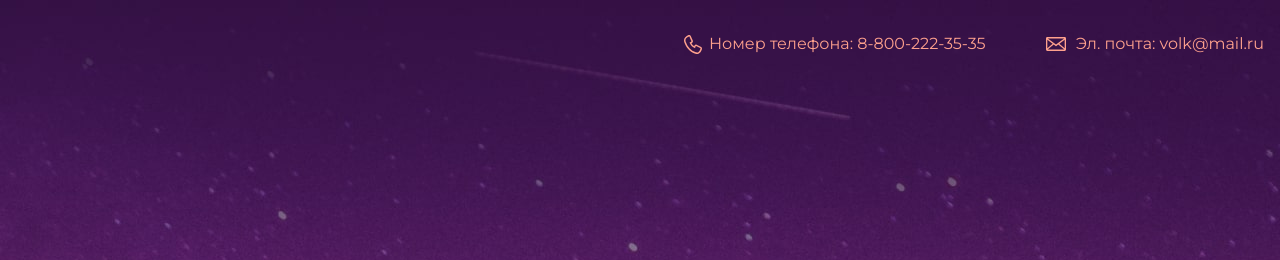
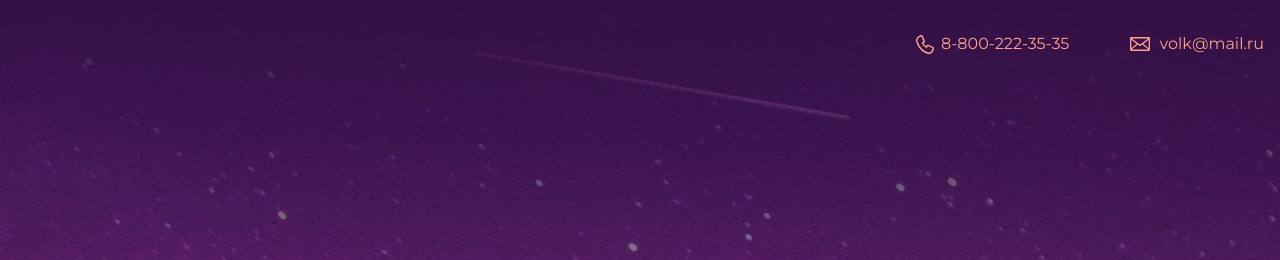
Before and after one commit to ilya0407/Internet_tehnologies_lab, a plain HTML site: page index.html in a window 1280 px wide. Shown: the top 260 px of the page. Drawn offline with Linux system fonts and the light colour scheme.

Commit message:
Update index.html

```diff
--- a/index.html
+++ b/index.html
@@ -11,8 +11,8 @@
   <body>
     <header class="page-header">
       <div class="container">
-      <a href="tel:8-800-222-35-35" class="header-phone">Номер телефона: 8-800-222-35-35</a>
-      <a href="mailto:volk@mail.ru" class="header-email">Эл. почта: volk@mail.ru</a>
+      <a href="tel:8-800-222-35-35" class="header-phone"> 8-800-222-35-35</a>
+      <a href="mailto:volk@mail.ru" class="header-email"> volk@mail.ru</a>
       </div>
     </header>
 
```
